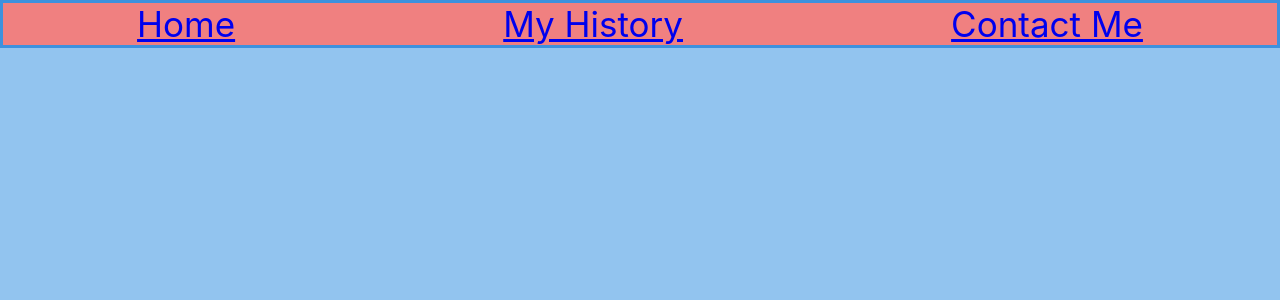
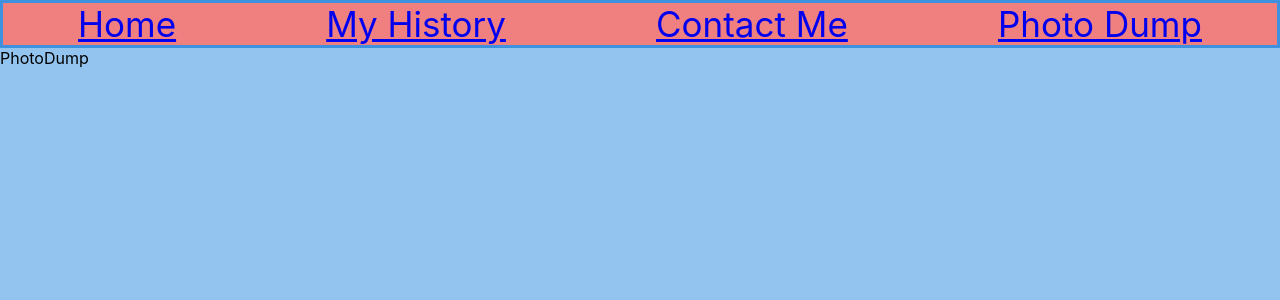
Before and after one commit to amanda-hecht89/Amanda-Website, a React (Create React App) app: page /photos in a window 1280 px wide. Shown: the top 300 px of the page. Built offline with nearby package versions, Linux system fonts and the light colour scheme; a web font is replaced by a local one.

Commit message:
added photo dump link and travel section

```diff
--- a/src/App.js
+++ b/src/App.js
@@ -7,6 +7,7 @@ import {
 import Education from './Education';
 import ContactMe from './ContactMe';
 import Welcome from './Welcome';
+import PhotoDump from './PhotoDump';
 import './App.css';
 import './Fancy.css';
 
@@ -19,12 +20,16 @@ export default function App() {
           <Link className="nav-items" to="/">Home</Link>
           <Link className='nav-items' to="/education">My History</Link>
           <Link className="nav-items" to="/credits">Contact Me</Link>
+          <Link className="nav-items" to="/photos">Photo Dump</Link>
         </nav>
         {/* A <Switch> looks through its children <Route>s and
             renders the first one that matches the current URL. */}
         <Switch>
           <Route exact path="/">
             <Welcome />
+          </Route>
+          <Route exact path="/photos">
+            <PhotoDump />
           </Route>
           <Route exact path="/credits">
             <ContactMe />
--- a/src/Education.js
+++ b/src/Education.js
@@ -7,6 +7,7 @@ export default function Education() {
       <div>
         <Accordion/>
       </div>
+      <h1>TRAVEL</h1>
       <footer></footer>
     </div>
   );
--- /dev/null
+++ b/src/PhotoDump.js
@@ -0,0 +1,7 @@
+import React from 'react';
+
+export default function PhotoDump() {
+  return (
+    <div>PhotoDump</div>
+  );
+}
```
